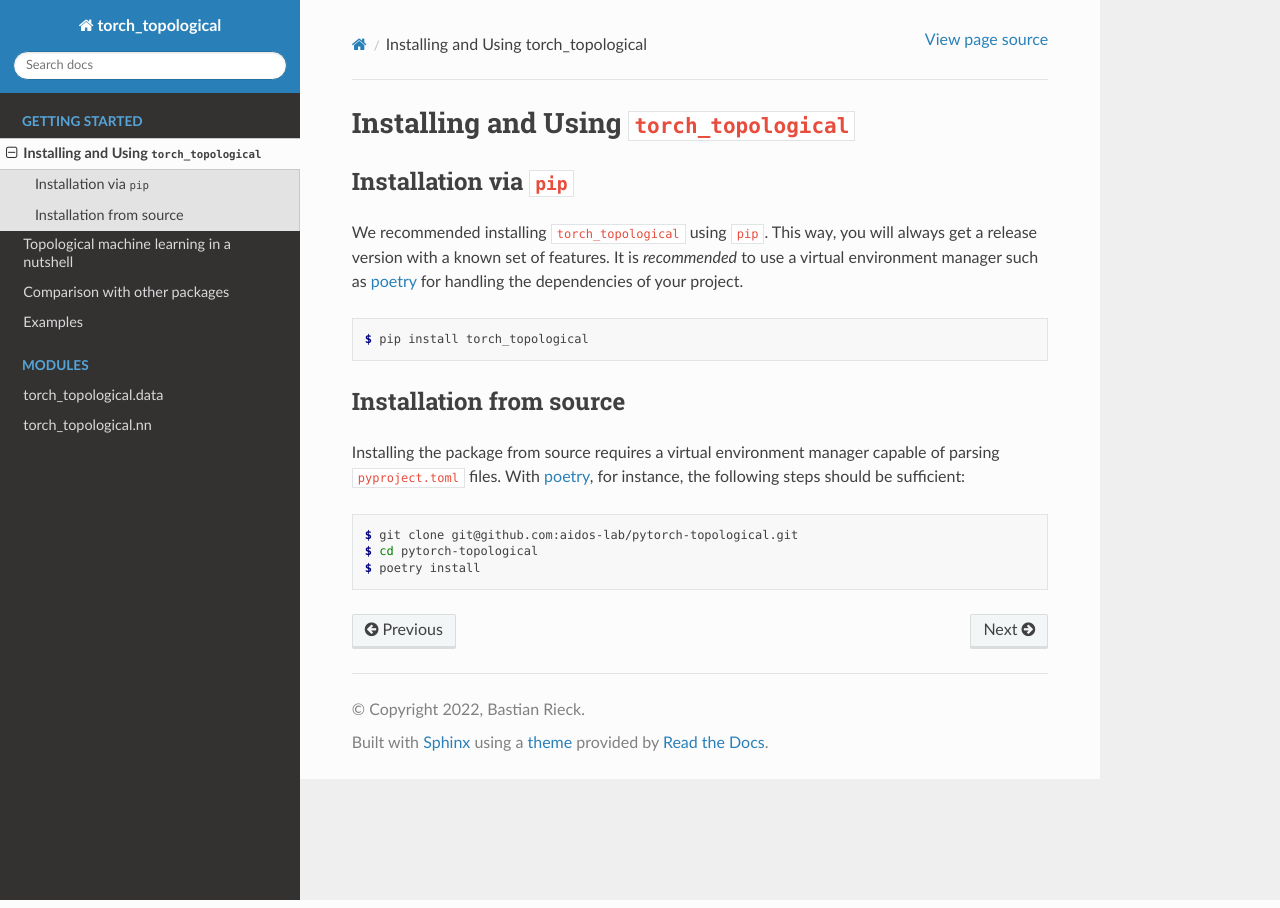
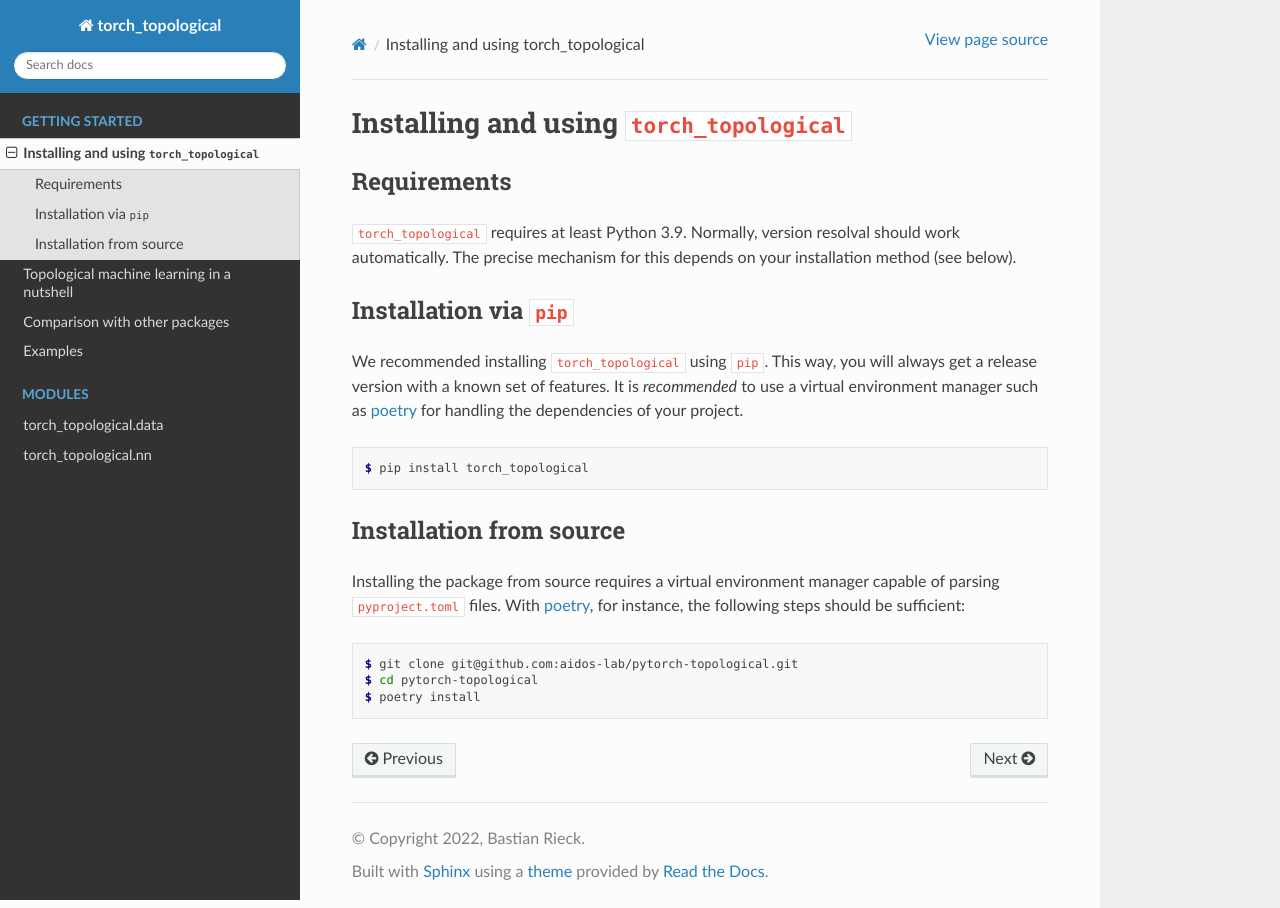
Before and after one commit to aidos-lab/pytorch-topological, a Sphinx documentation site: the page built from docs/source/usage.rst, in a window 1280 px wide. Built offline with Sphinx 7.4.7 and the Read the Docs theme 2.0.0, drawn with Linux system fonts in a browser that asks for light colours.

Commit message:
Improved usage documentation

```diff
--- a/docs/source/usage.rst
+++ b/docs/source/usage.rst
@@ -1,5 +1,12 @@
-Installing and Using ``torch_topological``
+Installing and using ``torch_topological``
 ==========================================
+
+Requirements
+------------
+
+``torch_topological`` requires at least Python 3.9. Normally, version
+resolval should work automatically. The precise mechanism for this
+depends on your installation method (see below).
 
 Installation via ``pip``
 ------------------------
```
